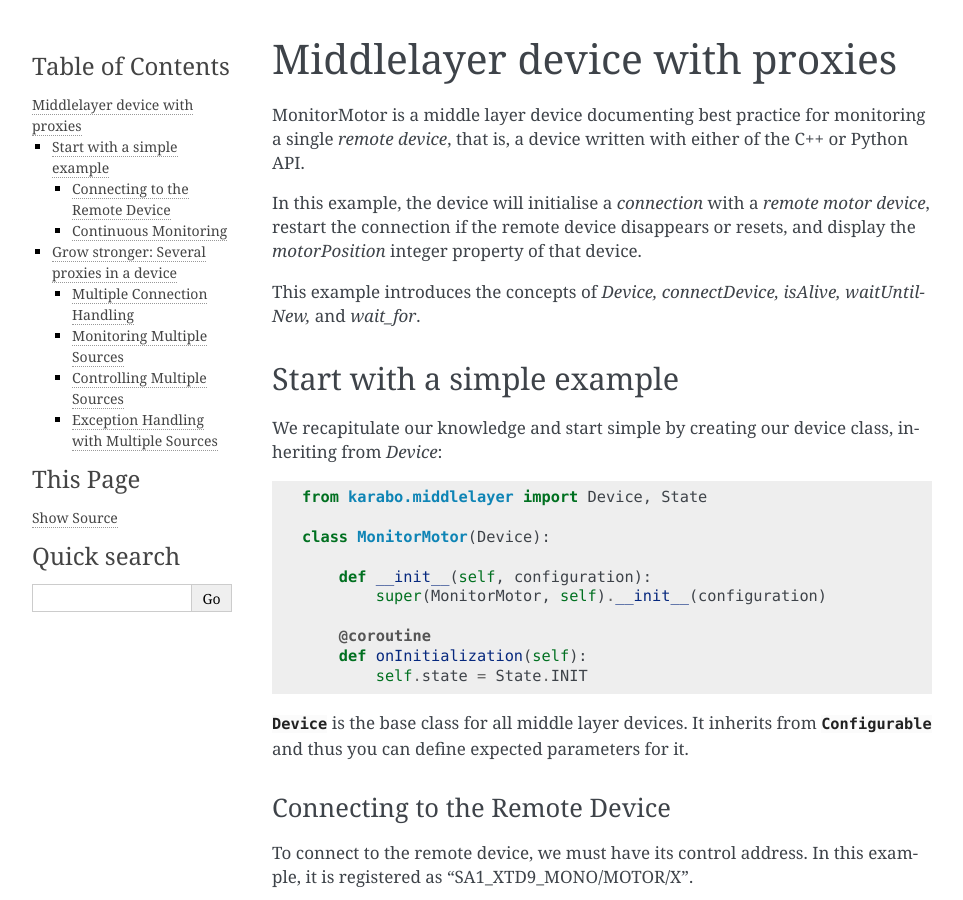
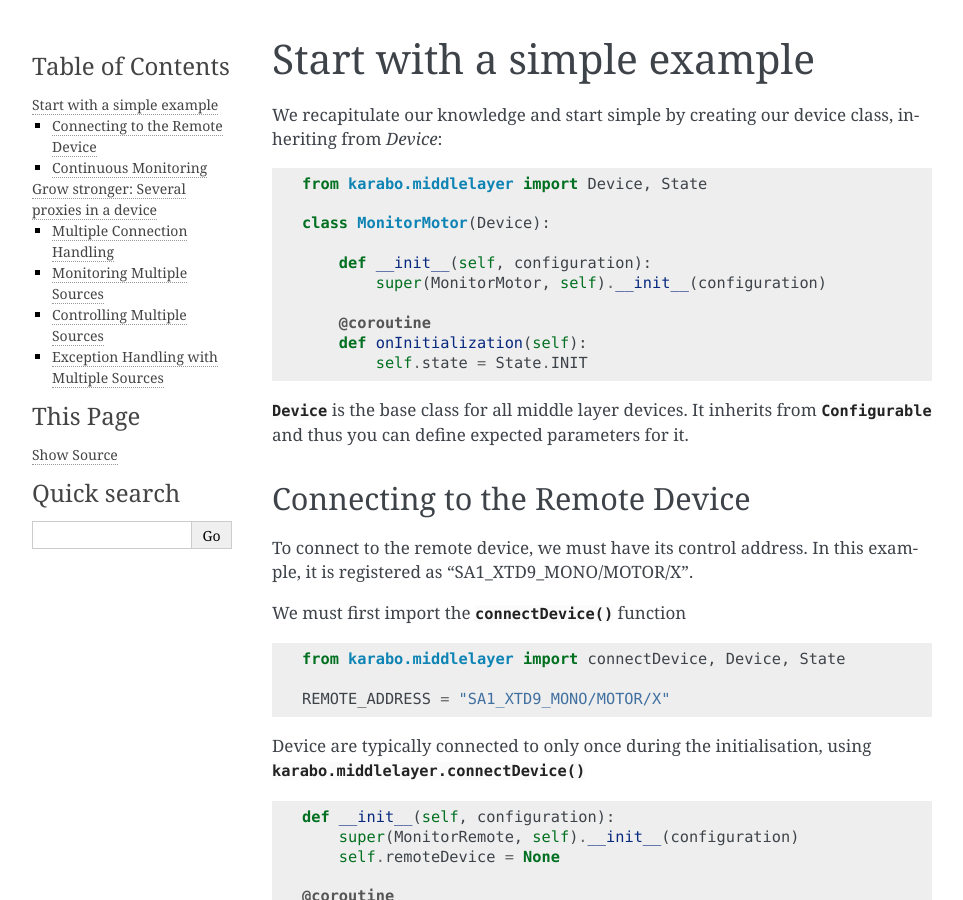
Before and after one commit to European-XFEL/howToMiddlelayer, a Sphinx documentation site: the page built from source/chap2/mdl_proxies.rst, in a window 1280 px wide and 900 px high. Shown: the whole window, without its empty margins (148-1111 px from the left). Built offline with Sphinx 7.4.7, drawn with Linux system fonts in a browser that asks for light colours.

Commit message:
restructure big

```diff
--- a/source/chap2/monitor_proxies.rst
+++ b/source/chap2/mdl_proxies.rst
@@ -1,19 +1,3 @@
-*******************************
-Middlelayer device with proxies
-*******************************
-
-MonitorMotor is a middle layer device documenting best practice for
-monitoring a single `remote device`, that is, a device written with either
-of the C++ or Python API.
-
-In this example, the device will initialise a `connection` with a `remote motor
-device`, restart the connection if the remote device disappears or resets, and
-display the `motorPosition` integer property of that device.
-
-This example introduces the concepts of `Device, connectDevice, isAlive,
-waitUntilNew,` and `wait_for`.
-
-
 Start with a simple example
 ===========================
 We recapitulate our knowledge and start simple by creating our device class,
```
Also changed, not shown: source/chap2/intro_device_proxies.rst (added, +18 -0 lines), source/chap4/intro_advanced.rst (added, +10 -0 lines), source/chap4/overwrite.rst (+6 -3 lines), source/index.rst (+4 -9 lines).
